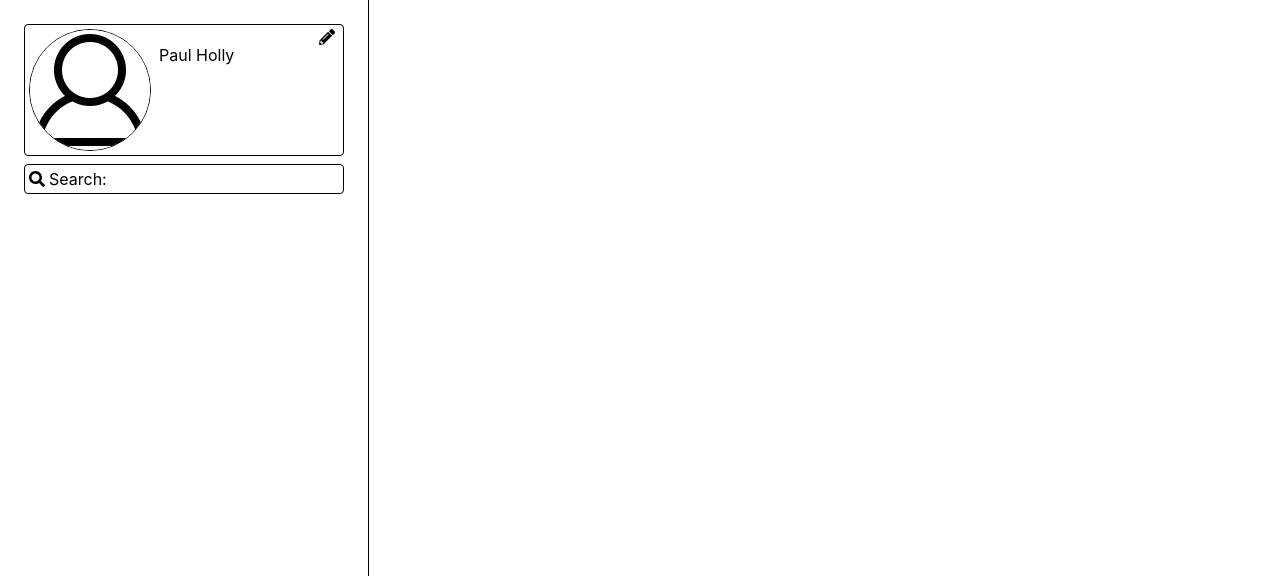
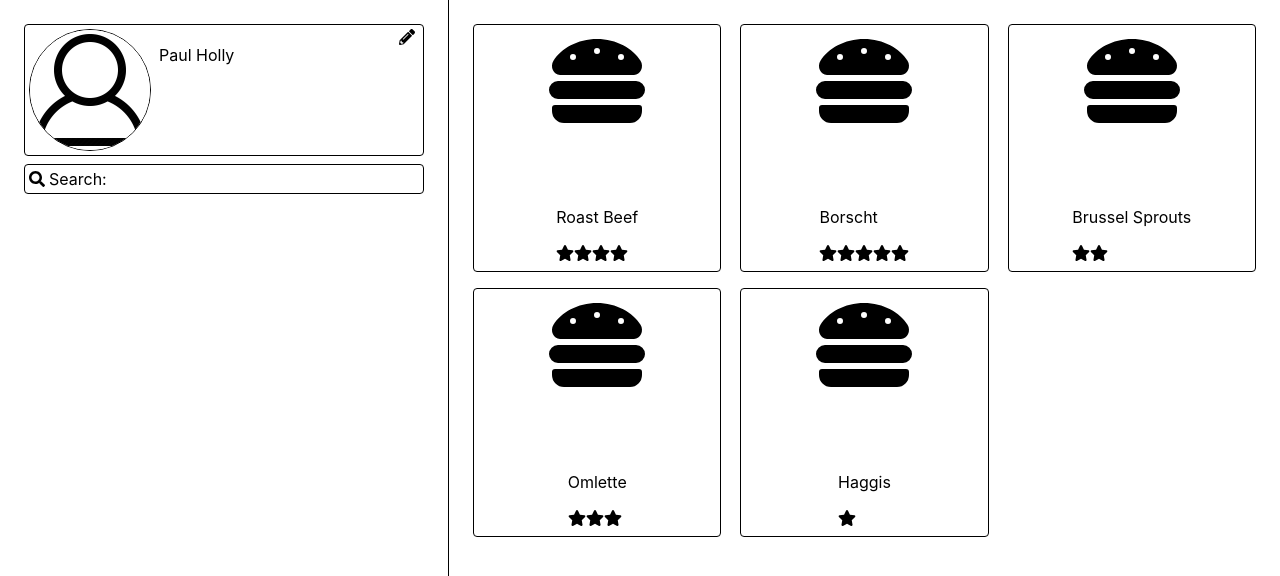
Before and after one commit to EmanuelVoikhansky/RecipeBook, a React (Create React App) app in the folder recipe-book/: page / in a window 1280 px wide. Shown: the top 576 px of the page. Built offline with nearby package versions, Linux system fonts and the light colour scheme.

Commit message:
basic recipe grid rendering

```diff
--- a/recipe-book/src/App.css
+++ b/recipe-book/src/App.css
@@ -15,7 +15,8 @@
 
 .SidePanel {
   height: calc(100vh - 48px);
-  width: 25vw;
+  width: 15vw;
+  min-width: 400px;
   padding: 24px;
   border-right: 1px solid black;
 }
@@ -31,3 +32,16 @@
   margin-top: 8px;
   width: 100%;
 }
+
+.Centered {
+  align-items: center;
+  justify-content: space-between;
+}
+
+.RecipeGrid {
+  display: grid;
+  grid-template-columns: auto auto auto;
+  grid-gap: 16px;
+  margin: 24px;
+  width: 100%;
+}
--- a/recipe-book/src/App.js
+++ b/recipe-book/src/App.js
@@ -9,14 +9,9 @@ import {
 import Icon from "./common/Icon.js";
 import SearchBar from "./common/SearchBar.js";
 import AccountWidget from "./common/AccountWidget.js";
+import Recipe from "./common/Recipe.js";
 
-export type Recipe = {
-  id: number,
-  name: string,
-  stars: "1" | "2" | "3" | "4" | "5",
-  imageUrl?: string,
-  instructions: string,
-};
+const RECIPES_PER_ROW = 3;
 
 function App(): React.Node {
   return (
@@ -26,6 +21,11 @@ function App(): React.Node {
         <div className="VerticalSpacer" />
         <SearchBar value={""} onChange={() => {}} />
       </div>
+      <div className="RecipeGrid Centered">
+        {HARDCODED_DEV_DATA.map((recipe) => (
+          <Recipe recipe={recipe} key={"recipe" + recipe.id} />
+        ))}
+      </div>
     </div>
   );
 }
--- a/recipe-book/src/common/Icon.js
+++ b/recipe-book/src/common/Icon.js
@@ -7,13 +7,14 @@ import * as icons from "@fortawesome/free-solid-svg-icons";
 type Props = {
   icon: string,
   margin?: string,
+  size?: string,
 };
 
-function Icon({ icon, margin }: Props): React.Node {
+function Icon({ icon, margin, size }: Props): React.Node {
   return (
     <span style={{ margin: margin ?? "0px" }}>
       {icons[icon] != null ? (
-        <FontAwesomeIcon icon={icons[icon]} />
+        <FontAwesomeIcon icon={icons[icon]} size={size} />
       ) : (
         <div>Can't find icon: {icon}</div>
       )}
--- /dev/null
+++ b/recipe-book/src/common/Recipe.js
@@ -0,0 +1,44 @@
+// @flow
+
+import * as React from "react";
+import Icon from "./Icon.js";
+import "../App.css";
+
+export type RecipeType = {
+  id: number,
+  name: string,
+  stars: number,
+  imageUrl?: string,
+  instructions: string,
+};
+
+type Props = {
+  recipe: RecipeType,
+};
+
+function Recipe({ recipe }: Props): React.Node {
+  const stars = [];
+  for (let star = 1; star <= 5; star++) {
+    if (recipe.stars >= star) {
+      stars.push(<Icon icon="faStar" key={"star" + star} />);
+    }
+  }
+  return (
+    <div
+      className="Border Vertical Centered"
+      style={{
+        width: "18vw",
+        height: "18vw",
+        padding: "8px",
+      }}
+    >
+      <Icon icon="faHamburger" size="6x" />
+      <span>
+        <p>{recipe.name}</p>
+        {stars}
+      </span>
+    </div>
+  );
+}
+
+export default Recipe;
--- a/recipe-book/src/constants/devData.js
+++ b/recipe-book/src/constants/devData.js
@@ -1,41 +1,41 @@
 // @flow
 
-import type { Recipe } from "../App.js";
+import type { RecipeType } from "../common/Recipe.js";
 import type { Account } from "../common/AccountWidget.js";
 
 export const HARDCODED_DEV_ACCOUNT: Account = {
   name: "Paul Holly",
 };
 
-export const HARDCODED_DEV_DATA: Array<Recipe> = [
+export const HARDCODED_DEV_DATA: Array<RecipeType> = [
   {
     id: 1,
     name: "Roast Beef",
-    stars: "4",
+    stars: 4,
     instructions: "How to cook roast beef....",
   },
   {
     id: 2,
     name: "Borscht",
-    stars: "5",
+    stars: 5,
     instructions: "Beets. Lots and lots of purple.",
   },
   {
     id: 3,
     name: "Brussel Sprouts",
-    stars: "2",
+    stars: 2,
     instructions: "No thanks",
   },
   {
     id: 4,
     name: "Omlette",
-    stars: "3",
+    stars: 3,
     instructions: "Non-scrambled scrambled eggs",
   },
   {
     id: 5,
     name: "Haggis",
-    stars: "1",
+    stars: 1,
     instructions: "But why tho????",
   },
 ];
```
